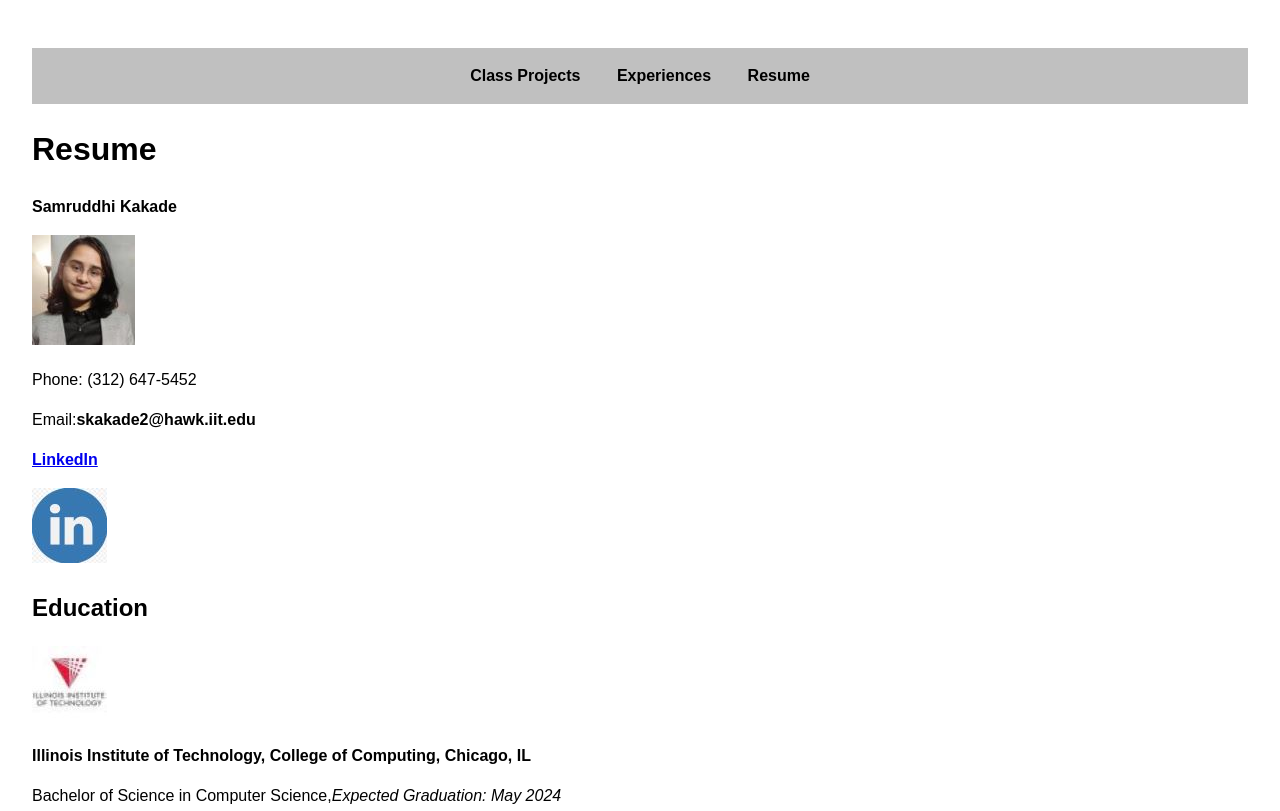
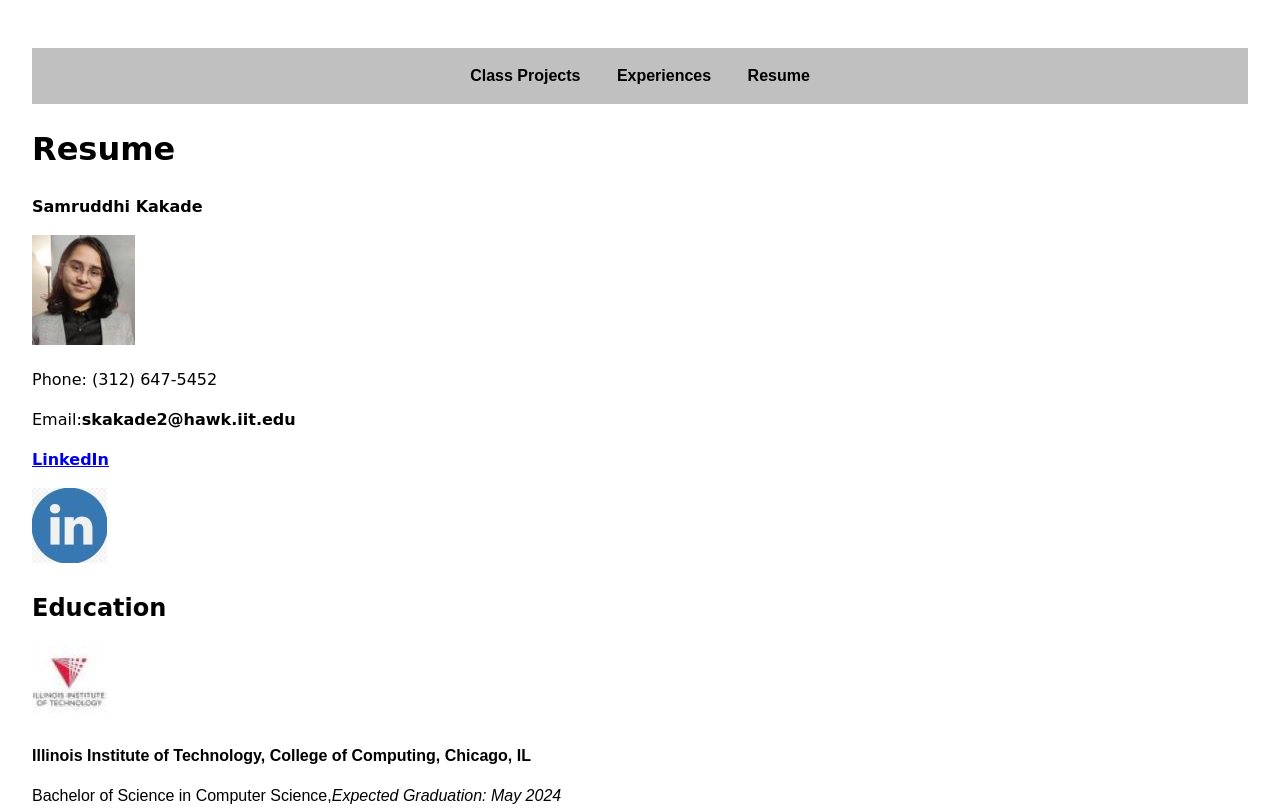
Before and after one commit to SamruddhiKakade/Resume, a plain HTML site: page index.html in a window 1280 px wide. Shown: the top 811 px of the page. Drawn offline with Linux system fonts and the light colour scheme; a web font is replaced by a local one.

Commit message:
Index: Heading and info font

```diff
--- a/css/style.css
+++ b/css/style.css
@@ -42,3 +42,7 @@ body {
 }
 
 /* style elements for index page */
+
+#index h1, #index h2, #info {
+  font-family: 'Dancing Script', cursive;
+}
```
